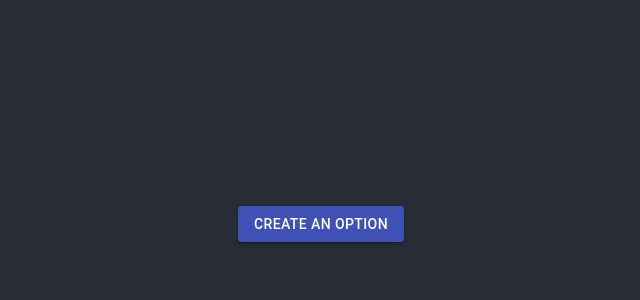
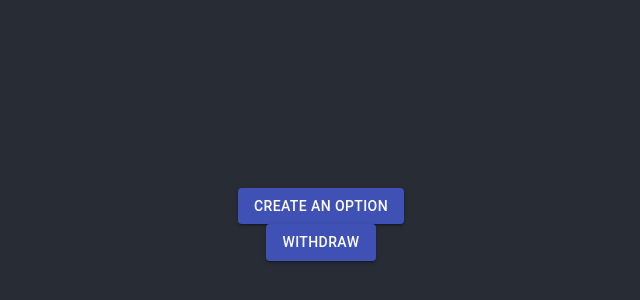
Before and after one commit to exx8/tau_Smart_contract, a React (Create React App) app: page / in a window 1280 px wide. Shown: the part 176-476 px from the top of the page, without its empty margins (319-959 px from the left). Built offline with nearby package versions, Linux system fonts and the light colour scheme.

Commit message:
add withdraw functionallity

```diff
--- a/src/App.tsx
+++ b/src/App.tsx
@@ -2,6 +2,7 @@ import React from 'react';
 import './App.css';
 import { Button } from '@material-ui/core';
 import { BattleMenu } from './BattleMenu';
+import {withdraw} from "./withdraw";
 
 function App() {
     const [dialogOpen, setDialogOpen] = React.useState(false);
@@ -11,6 +12,7 @@ function App() {
 
         <Button variant="contained" color="primary" onClick={setDialogOpen.bind(null,true)}>Create an Option</Button>
           <BattleMenu isOpen={dialogOpen} handleClose={setDialogOpen.bind(null,false)}  handleOpen={setDialogOpen.bind(null,true)}/>
+          <Button variant="contained" color="primary" onClick={withdraw}>withdraw</Button>
 
       </header>
     </div>
--- a/src/BattleMenu.tsx
+++ b/src/BattleMenu.tsx
@@ -316,7 +316,7 @@ export class BattleMenu extends React.Component<BattleMenuPros, Partial<BattleMe
     }
 }
 
-interface addBattleResult extends Array<any> {
+export interface addBattleResult extends Array<any> {
 
     amountBet: string;
     betDate: number;
@@ -325,6 +325,7 @@ interface addBattleResult extends Array<any> {
     currVal: string;
     isUp: boolean;
     opponent: string;
-    length: 7;
+    whoWin:1|2;
+    length: 8;
 
 }
--- a/src/solidity/Web3Scripts/frontend.js
+++ b/src/solidity/Web3Scripts/frontend.js
@@ -155,7 +155,6 @@ export const getBattleInfo = async function (id, provide, from = address) {
 
         const battle = await contract.methods.getBattleInfo(id).call();
         debug('getBattleInfo passed!');
-        console.log(battle);
         return battle;
     } catch (e) {
         debug('caught getBattleInfo');
@@ -175,7 +174,6 @@ export const getAll = async function (provide, from = address) {
 
         let battle = await contract.methods.getAll().call();
         console.log('getAll passed!');
-        console.log(battle);
         return battle;
     } catch (e) {
         console.log('caught getAll');
--- a/src/utils.ts
+++ b/src/utils.ts
@@ -42,7 +42,6 @@ export async function fillEtherDetailsInFunc(customRequest: Function): Promise<F
     if (window.ethereum) {
         try {
             let address = await window.ethereum.enable();
-            console.log( address[0]);
             return bind_trailing_args(customRequest, window.ethereum, address[0]);
 
 
--- /dev/null
+++ b/src/withdraw.ts
@@ -0,0 +1,31 @@
+import {getAll} from "./solidity/Web3Scripts/frontend";
+import {fillEtherDetailsInFunc, genericEtherRequest} from "./utils";
+import {addBattleResult} from "./BattleMenu";
+import {withdraw as frontend_withdraw} from "./solidity/Web3Scripts/frontend.js"
+export async function withdraw() {
+    let getAllDetailed = await fillEtherDetailsInFunc(getAll);
+    let myaddress = await genericEtherRequest(async address => address);
+    let allBattles: addBattleResult[] = await (getAllDetailed());
+    let filteredBattles = allBattles.filter((battleData) => {
+        if (!myaddress)
+            return false;
+        if(battleData.betDate<Date.now())
+            return false;
+        if (battleData.creator.toLowerCase() === myaddress[0]) {
+            return true;
+        }
+        if (battleData.opponent.toLowerCase() === myaddress[0]) {
+            return true;
+        }
+        return false;
+
+    })
+        // eslint-disable-next-line
+    filteredBattles.forEach(async (result,id)=>
+    {
+        let detailed_fe_withdraw = await fillEtherDetailsInFunc(frontend_withdraw);
+        detailed_fe_withdraw(id);
+
+
+    })
+}
```
